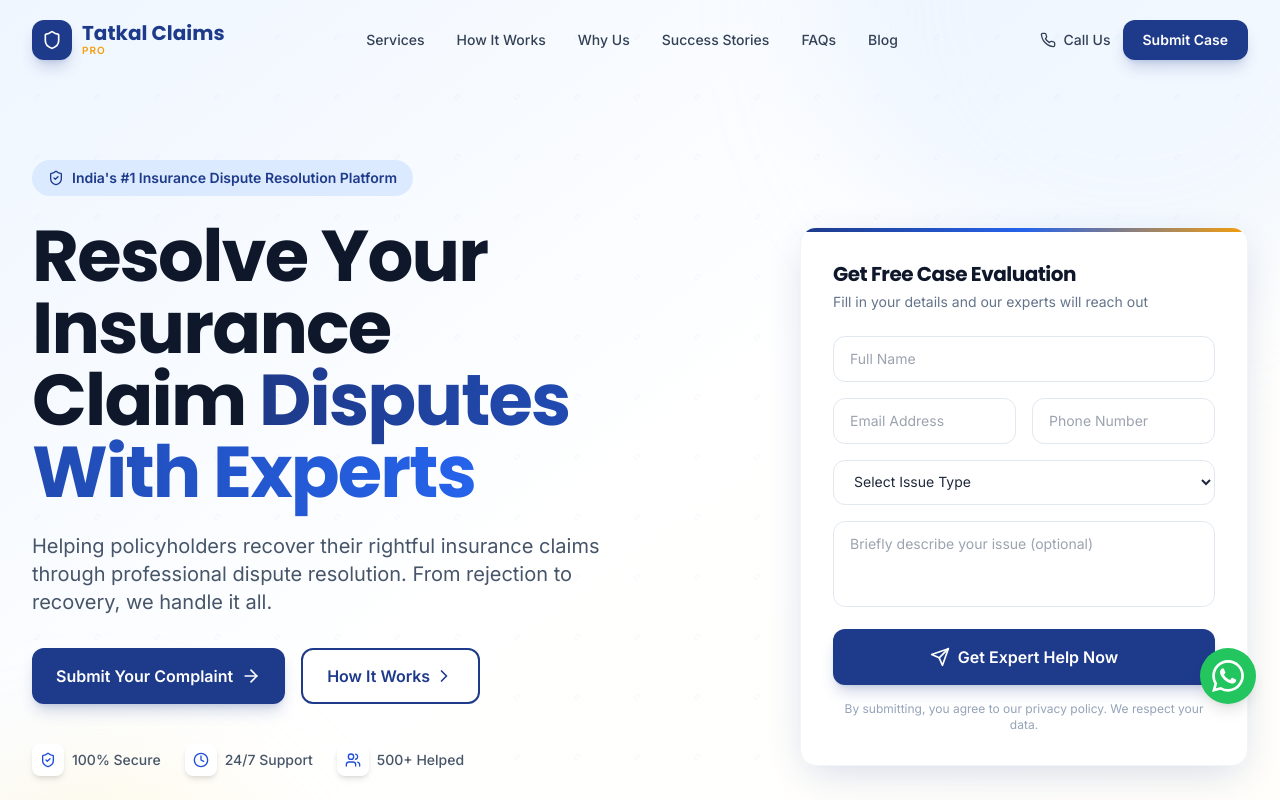
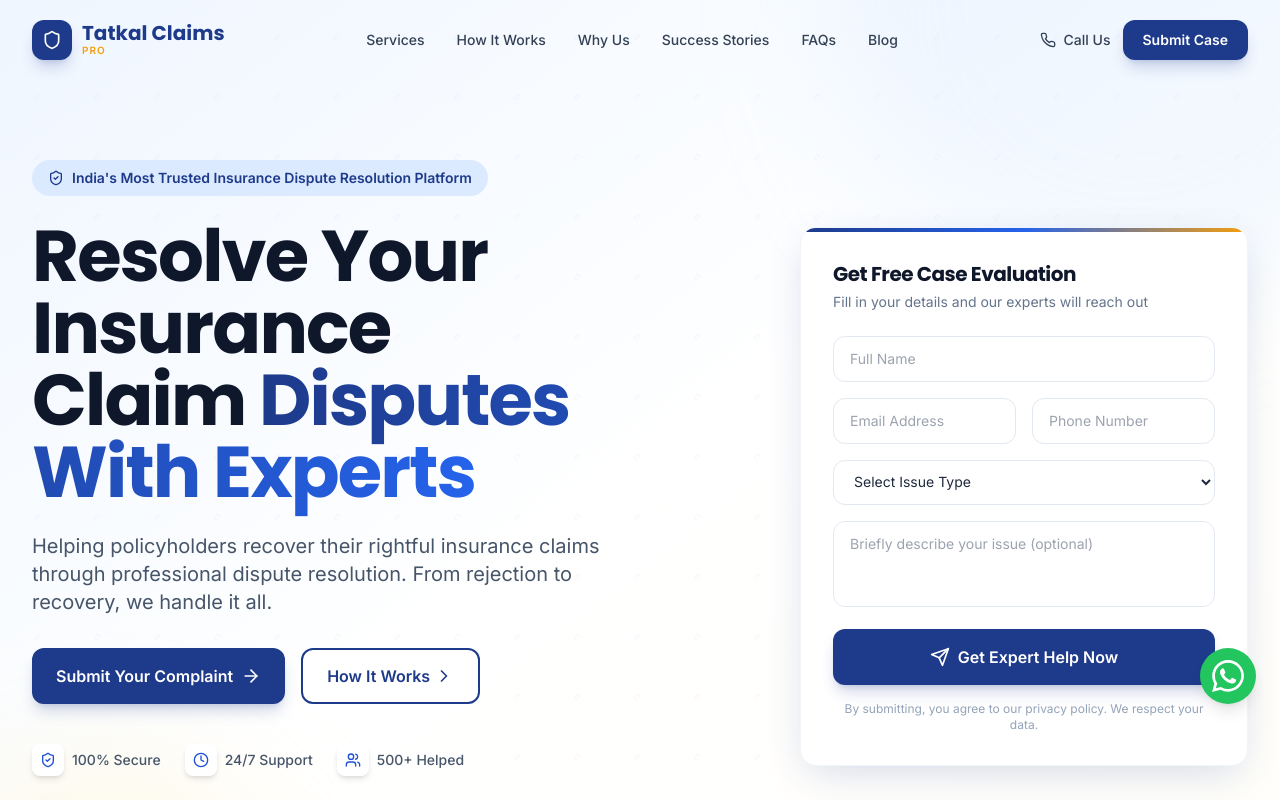
Before and after one commit to kanoigroups-stack/claimresolve-pro, a Next.js app: page / in a window 1280 px wide. Shown: the top 800 px of the page. Built offline with nearby package versions, Linux system fonts and the light colour scheme.

Commit message:
Update HeroSection.tsx

```diff
--- a/components/sections/HeroSection.tsx
+++ b/components/sections/HeroSection.tsx
@@ -21,7 +21,7 @@
       <div className="container-main">
         <div className="grid lg:grid-cols-2 gap-12 lg:gap-16 items-center">
           <motion.div initial={{ opacity: 0, x: -40 }} animate={{ opacity: 1, x: 0 }} transition={{ duration: 0.7, ease: "easeOut" }} className="max-w-2xl">
-            <div className="inline-flex items-center gap-2 px-4 py-2 bg-primary-100 text-primary-800 rounded-full text-sm font-semibold mb-6"><ShieldCheck className="w-4 h-4" />India's #1 Insurance Dispute Resolution Platform</div>
+            <div className="inline-flex items-center gap-2 px-4 py-2 bg-primary-100 text-primary-800 rounded-full text-sm font-semibold mb-6"><ShieldCheck className="w-4 h-4" />India's Most Trusted Insurance Dispute Resolution Platform</div>
             <h1 className="text-4xl sm:text-5xl lg:text-6xl xl:text-7xl font-bold text-slate-900 leading-[1.1] mb-6 text-balance">Resolve Your Insurance Claim <span className="gradient-text">Disputes With Experts</span></h1>
             <p className="text-lg md:text-xl text-slate-600 mb-8 leading-relaxed max-w-xl">Helping policyholders recover their rightful insurance claims through professional dispute resolution. From rejection to recovery, we handle it all.</p>
             <div className="flex flex-col sm:flex-row gap-4 mb-10">
```
